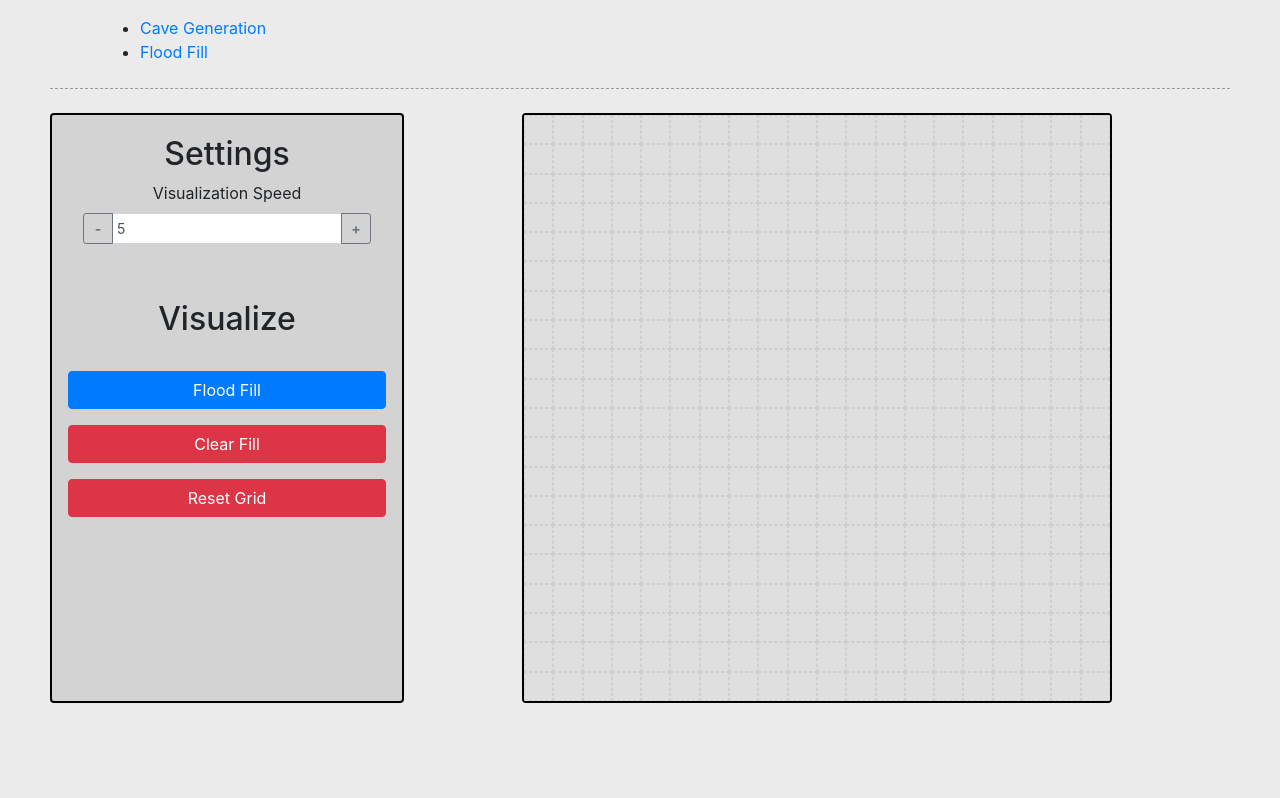
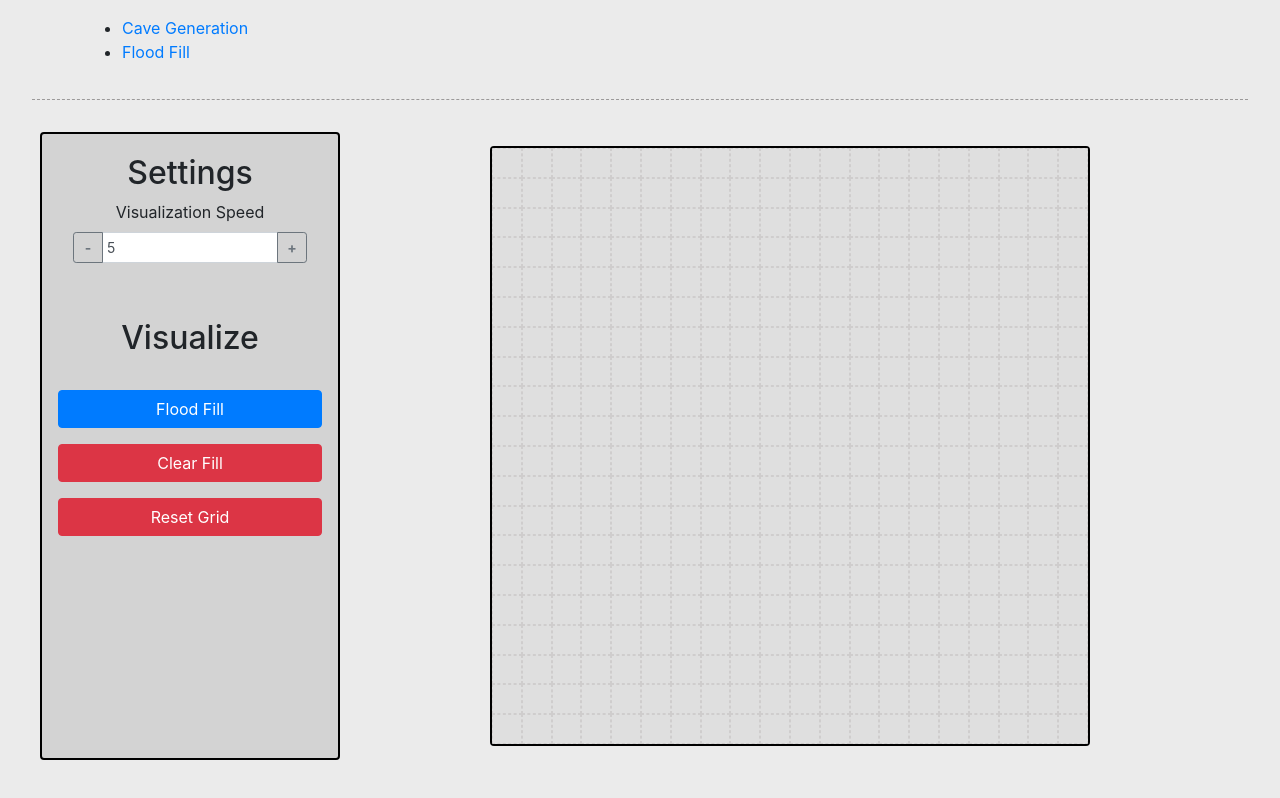
Before and after one commit to SeanMombo/Algo-Visual, a React (Create React App) app: page /floodfill in a window 1280 px wide. Built offline with nearby package versions, Linux system fonts and the light colour scheme.

Commit message:
im about to break something arent i?

```diff
--- a/package.json
+++ b/package.json
@@ -8,7 +8,7 @@
     "@testing-library/user-event": "^7.1.2",
     "bootstrap": "^4.4.1",
     "lodash": "^4.17.15",
-    "node-sass": "^4.13.1",
+    "node-sass": "^4.14.1",
     "react": "^16.12.0",
     "react-bootstrap": "^1.0.0-beta.16",
     "react-dom": "^16.12.0",
--- a/src/App.css
+++ b/src/App.css
@@ -1,17 +1,22 @@
 body {
+
 }
 
 .wrapper3 {
   text-align: left;
   margin-bottom: 24px;
   padding: 16px;
+
   padding-bottom: 8px;
   border-bottom: 1px dashed rgb(155, 153, 153);
   padding-left: 50px;
   overflow: hidden;
 }
+
+
 .App {
   text-align: center;
+
 }
 
 .App-logo {
--- a/src/App.js
+++ b/src/App.js
@@ -12,21 +12,20 @@ class App extends React.Component {
   }
 
   handleChangeWidth(w) {
-    let wid = w;
-    this.setState({ width: w });
+    let width = w;
+    this.setState({
+      width: w
+    });
   }
   render() {
     return (
-      // <BasicExample />
       <div className="App">
-        {/* <div className="wrapper3">Title Here</div> */}
 
-        {/* <div> */}
-        <div className="wrapper2">
+        <div className="vis-wrapper">
           <Visualizer />
         </div>
       </div>
-      // </div>
+
     );
   }
 }
--- a/src/components/control-panel/control-panel.styles.scss
+++ b/src/components/control-panel/control-panel.styles.scss
@@ -6,16 +6,12 @@ $green: #14a76c;
 
 .control-panel {
   // border: 1px dashed rgb(30, 151, 91);
-  min-width: 30%;
-  max-width: 40%;
+  // min-width: 30%;
+  // max-width: 40%;
   background-color: $grey;
   padding: 16px;
   padding-top: 20px;
   padding-bottom: 20px;
-  // display: flex;
-  // align-content: center;
-  // justify-content: flex-start;
-  // flex-direction: column;
 
   border: 2px solid rgb(0, 0, 0);
 
@@ -23,6 +19,8 @@ $green: #14a76c;
   -moz-border-radius: 4px;
   overflow: hidden;
 
+  float: left;
+  width: 300px;
   input {
     width: 80%;
     padding: 4px !important;
@@ -30,14 +28,13 @@ $green: #14a76c;
   .input-group-text {
   }
   .bg {
-    // width: 100% !important;
+
   }
   .input-group {
     width: 100% !important;
   }
 
   .form-group {
-    // text-align: left !important;
 
     button {
       width: 30px !important;
@@ -64,42 +61,43 @@ $green: #14a76c;
   }
 
   * {
-    // color: $orange;
-    // text-align: left;
     h1 {
       text-align: center !important;
     }
   }
-  // .form-inline {
-  //   width: 70%;
-  // }
+}
 
-  // .form-group {
-  //   width: 70%;
-  // }
+@media (min-width: 768px) and (max-width: 1280px) {
+  .main-container {
+    // display: flex;
+    padding: 4px;
+    margin: 4px;
+  }
+  .grid {
+    margin:auto;
+    width:50%;
+    // flex: 2;
+    order: 2;
 
-  // .input-group {
-  //   width: 50% !important;
-  // }
-
-  // .form-control {
-  //   width: 40% !important;
-  // }
-
-  // span.input-group-addon {
-  //   width: 50px !important;
-  // }
+    // margin-left: 0;
+  }
+  .control-panel {
+    // flex: 1;
+  }
 }
 
 @media (min-width: 500px) and (max-width: 768px) {
-  .wrapper2 {
+  .vis-wrapper {
+    display: flex;
     padding: 4px;
+
     margin: 4px;
   }
   .grid {
     flex: 1;
     order: 2;
     width: 100%;
+    margin-left: 0;
   }
   .control-panel {
     padding: 10px;
@@ -110,10 +108,7 @@ $green: #14a76c;
     line-height: 10px;
 
     .form-group {
-      // padding: 0px;
-      // margin: 0px;
-      // margin-left: 16px;
-      // margin-right: 16px;
+
 
       .col {
         margin: 0px !important;
@@ -134,7 +129,8 @@ $green: #14a76c;
 }
 
 @media (max-width: 500px) {
-  .wrapper2 {
+  .vis-wrapper {
+    display: flex;
     padding: 4px;
     margin: 4px;
   }
@@ -142,6 +138,7 @@ $green: #14a76c;
     flex: 1;
     order: 2;
     width: 100%;
+    margin-left: 0;
   }
   .control-panel {
     padding: 10px;
--- a/src/components/visualizer/visualizer.component.jsx
+++ b/src/components/visualizer/visualizer.component.jsx
@@ -56,7 +56,7 @@ class Visualizer extends React.Component {
 
   initGridCave() {
     this.killAllTimeouts();
-    this.setState({ width: 20, height: 20 }, function() {
+    this.setState({ width: 20, height: 20 }, function () {
       const grid = this.createGrid(true);
       this.setState({ grid });
     });
@@ -71,7 +71,7 @@ class Visualizer extends React.Component {
     });
 
     this.killAllTimeouts();
-    this.setState({ width: 21, height: 21 }, function() {
+    this.setState({ width: 21, height: 21 }, function () {
       const grid = this.createGrid(true, true);
       this.setState({ grid });
     });
@@ -157,9 +157,9 @@ class Visualizer extends React.Component {
   visualizeCaveGeneration(w, initChance, birthLimit, deathLimit, speed) {
     this.setState(
       { width: w, height: w, birthLimit, deathLimit, initChance, speed },
-      function() {
+      function () {
         const grid = this.createGrid(true);
-        this.setState({ grid }, function() {
+        this.setState({ grid }, function () {
           const boolGrid = initCave(
             this.state.grid,
             this.state.width,
@@ -173,7 +173,7 @@ class Visualizer extends React.Component {
   }
 
   nextStepInVisualization(speed) {
-    this.setState({ speed }, function() {
+    this.setState({ speed }, function () {
       const boolGrid = generateCave(
         this.state.grid,
         this.state.width,
@@ -238,7 +238,7 @@ class Visualizer extends React.Component {
   }
 
   visualizeFloodFill(speed) {
-    this.setState({ speed }, function() {
+    this.setState({ speed }, function () {
       console.log(this.state.speed);
       const { grid, startR, startC } = this.state;
       const traversalStack = recursiveFloodFill(
@@ -294,7 +294,7 @@ class Visualizer extends React.Component {
   ////////////////////////////////////////
 
   caveGen = () => (
-    <>
+    <div className="main-container">
       <ControlPanel
         algo={this.state.algo}
         width={this.state.width}
@@ -307,11 +307,12 @@ class Visualizer extends React.Component {
         killAllTimeouts={this.killAllTimeouts}
       />
       <this.gridComponent></this.gridComponent>
-    </>
+    </div>
+
   );
 
   floodFill = () => (
-    <>
+    <div className="main-container">
       <ControlPanel
         algo={this.state.algo}
         width={this.state.width}
@@ -323,7 +324,7 @@ class Visualizer extends React.Component {
         killAllTimeouts={this.killAllTimeouts}
       />
       <this.gridComponent></this.gridComponent>
-    </>
+    </div>
   );
 
   gridComponent = algo => (
--- a/src/components/visualizer/visualizer.styles.scss
+++ b/src/components/visualizer/visualizer.styles.scss
@@ -10,19 +10,25 @@ body {
 
 .wrapper3 {
   width: 100%;
+  height:100px;
   text-align: left;
   margin-bottom: 24px;
-  padding: 16px;
+  // padding: 16px;
   padding-bottom: 8px;
   border-bottom: 1px dashed rgb(155, 153, 153);
-  padding-left: 50px;
+  // padding-left: 50px;
   overflow: hidden;
 }
 
 .grid {
+
   margin: auto;
-  width: 50%;
-  // height: 100%;
+  width: calc(100vh - 64px - 100px);
+
+  // flex:1;
+  // height:90%;
+  // max-height: 100%;
+  // margin-left: 180px;
   border: 2px solid black;
   border-radius: 4px;
   -moz-border-radius: 4px;
@@ -39,9 +45,10 @@ body {
   justify-content: space-around;
 }
 
-.wrapper2 {
-  margin: 50px;
+.vis-wrapper {
+  margin: 32px;
   margin-top: 0px;
+  height: calc(100vh - 64px - 100px);
   display: flex;
   flex-wrap: wrap;
   flex-direction: row;
@@ -50,3 +57,16 @@ body {
     width: 100%;
   }
 }
+
+
+.main-container {
+  width:100%;
+  height: calc(100vh - 64px - 100px);
+  display: flex;
+  flex-wrap: wrap;
+  flex-direction: row;
+
+  h2 {
+    width: 100%;
+  }
+}
```
Also changed, not shown: 1 other file (tests, documents, lock files or other folders).
